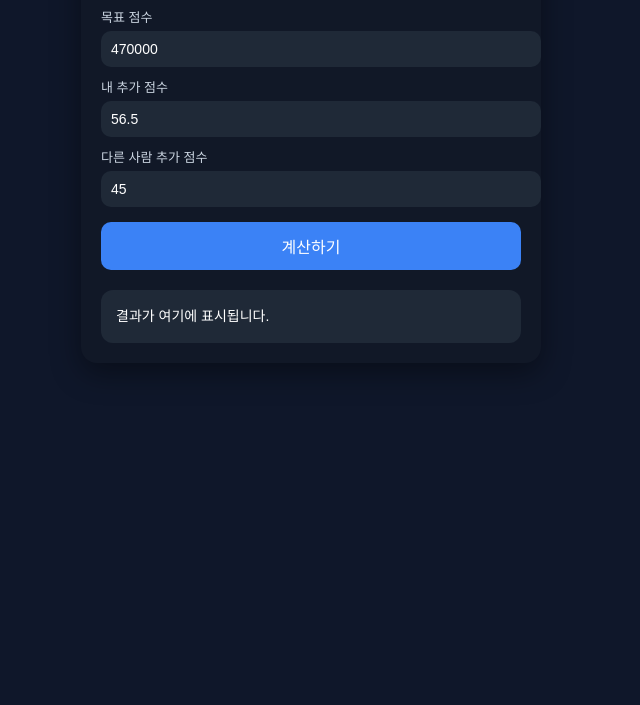
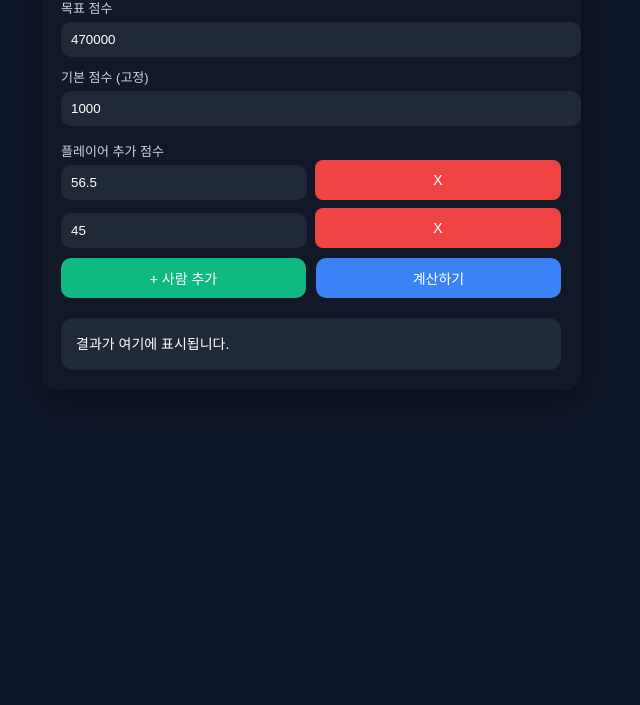
Before and after one commit to ijunyeong247-a11y/-, a plain HTML site: page index.html in a window 1280 px wide. Shown: the part 95-800 px from the top of the page, without its empty margins (329-969 px from the left). Drawn offline with Linux system fonts and the light colour scheme.

Commit message:
격추계산기

```diff
--- a/index.html
+++ b/index.html
@@ -3,7 +3,7 @@
 <head>
 <meta charset="UTF-8" />
 <meta name="viewport" content="width=device-width, initial-scale=1.0"/>
-<title>게임 점수 기여도 계산기</title>
+<title>레이드 점수 기여도 계산기</title>
 
 <style>
     body {
@@ -18,7 +18,7 @@
 
     .container {
         width: 100%;
-        max-width: 420px;
+        max-width: 500px;
         background: #111827;
         padding: 20px;
         border-radius: 16px;
@@ -26,9 +26,9 @@
     }
 
     h1 {
-        font-size: 20px;
+        font-size: 18px;
         text-align: center;
-        margin-bottom: 20px;
+        margin-bottom: 15px;
     }
 
     label {
@@ -47,23 +47,45 @@
         outline: none;
         background: #1f2937;
         color: #fff;
+    }
+
+    .players {
+        margin-top: 15px;
+    }
+
+    .player {
+        display: flex;
+        gap: 8px;
+        margin-bottom: 8px;
+    }
+
+    .player input {
+        flex: 1;
+    }
+
+    .btn-row {
+        display: flex;
+        gap: 10px;
+        margin-top: 10px;
+    }
+
+    button {
+        flex: 1;
+        padding: 10px;
+        border: none;
+        border-radius: 10px;
+        cursor: pointer;
         font-size: 14px;
     }
 
-    button {
-        width: 100%;
-        margin-top: 15px;
-        padding: 12px;
+    .add {
+        background: #10b981;
+        color: white;
+    }
+
+    .calc {
         background: #3b82f6;
         color: white;
-        border: none;
-        border-radius: 10px;
-        font-size: 16px;
-        cursor: pointer;
-    }
-
-    button:hover {
-        background: #2563eb;
     }
 
     .result {
@@ -79,24 +101,45 @@
         color: #60a5fa;
         font-weight: bold;
     }
+
+    .remove {
+        background: #ef4444;
+        color: white;
+        border-radius: 8px;
+        width: 40px;
+    }
 </style>
 </head>
 
 <body>
 <div class="container">
 
-    <h1>🎮 게임 점수 기여도 계산기</h1>
+    <h1>🎮 레이드 점수 기여도 계산기</h1>
 
     <label>목표 점수</label>
     <input type="number" id="target" value="470000">
 
-    <label>내 추가 점수</label>
-    <input type="number" id="mine" value="56.5" step="0.1">
+    <label>기본 점수 (고정)</label>
+    <input type="number" id="base" value="1000">
 
-    <label>다른 사람 추가 점수</label>
-    <input type="number" id="other" value="45" step="0.1">
+    <div class="players" id="players">
+        <label>플레이어 추가 점수</label>
 
-    <button onclick="calculate()">계산하기</button>
+        <div class="player">
+            <input type="number" value="56.5" step="0.1">
+            <button class="remove" onclick="removePlayer(this)">X</button>
+        </div>
+
+        <div class="player">
+            <input type="number" value="45" step="0.1">
+            <button class="remove" onclick="removePlayer(this)">X</button>
+        </div>
+    </div>
+
+    <div class="btn-row">
+        <button class="add" onclick="addPlayer()">+ 사람 추가</button>
+        <button class="calc" onclick="calculate()">계산하기</button>
+    </div>
 
     <div class="result" id="result">
         결과가 여기에 표시됩니다.
@@ -105,41 +148,55 @@
 </div>
 
 <script>
+function addPlayer() {
+    const div = document.createElement("div");
+    div.className = "player";
+    div.innerHTML = `
+        <input type="number" value="30" step="0.1">
+        <button class="remove" onclick="removePlayer(this)">X</button>
+    `;
+    document.getElementById("players").appendChild(div);
+}
+
+function removePlayer(btn) {
+    btn.parentElement.remove();
+}
+
 function calculate() {
     const target = parseFloat(document.getElementById("target").value);
-    const mineAdd = parseFloat(document.getElementById("mine").value);
-    const otherAdd = parseFloat(document.getElementById("other").value);
+    const base = parseFloat(document.getElementById("base").value);
 
-    // 기본 점수
-    const base = 1000;
+    const inputs = document.querySelectorAll(".player input");
 
-    // 1초당 점수
-    const myPerSec = base + (mineAdd * 10);
-    const otherPerSec = base + (otherAdd * 10);
+    let perSecList = [];
 
-    const totalPerSec = myPerSec + otherPerSec;
+    inputs.forEach(input => {
+        const add = parseFloat(input.value);
+        const perSec = base + (add * 10);
+        perSecList.push(perSec);
+    });
 
-    // 기여도
-    const myContribution = (myPerSec / totalPerSec) * 100;
-    const otherContribution = (otherPerSec / totalPerSec) * 100;
+    const totalPerSec = perSecList.reduce((a,b)=>a+b,0);
 
-    // 목표 점수 분배
-    const myTarget = target * (myContribution / 100);
-    const otherTarget = target * (otherContribution / 100);
+    let resultHTML = "";
 
-    // 시간
     const timeSec = target / totalPerSec;
 
-    document.getElementById("result").innerHTML = `
-        ⏱ 예상 시간: <span class="highlight">${timeSec.toFixed(2)}초</span><br><br>
+    resultHTML += `⏱ 예상 시간: <span class="highlight">${timeSec.toFixed(2)}초</span><br><br>`;
+    resultHTML += `📊 기여도 & 점수 분배<br><br>`;
 
-        📊 기여도<br>
-        - 나: <span class="highlight">${myContribution.toFixed(2)}%</span><br>
-        - 다른 사람: <span class="highlight">${otherContribution.toFixed(2)}%</span><br><br>
+    perSecList.forEach((ps, i) => {
+        const con = (ps / totalPerSec) * 100;
+        const myTarget = target * (con / 100);
 
-        🎯 내가 해야 할 점수: <span class="highlight">${myTarget.toFixed(0)}</span><br>
-        🎯 상대가 해야 할 점수: <span class="highlight">${otherTarget.toFixed(0)}</span>
-    `;
+        resultHTML += `
+            플레이어 ${i+1}<br>
+            - 기여도: <span class="highlight">${con.toFixed(2)}%</span><br>
+            - 할당 점수: <span class="highlight">${myTarget.toFixed(0)}</span><br><br>
+        `;
+    });
+
+    document.getElementById("result").innerHTML = resultHTML;
 }
 </script>
 
```
